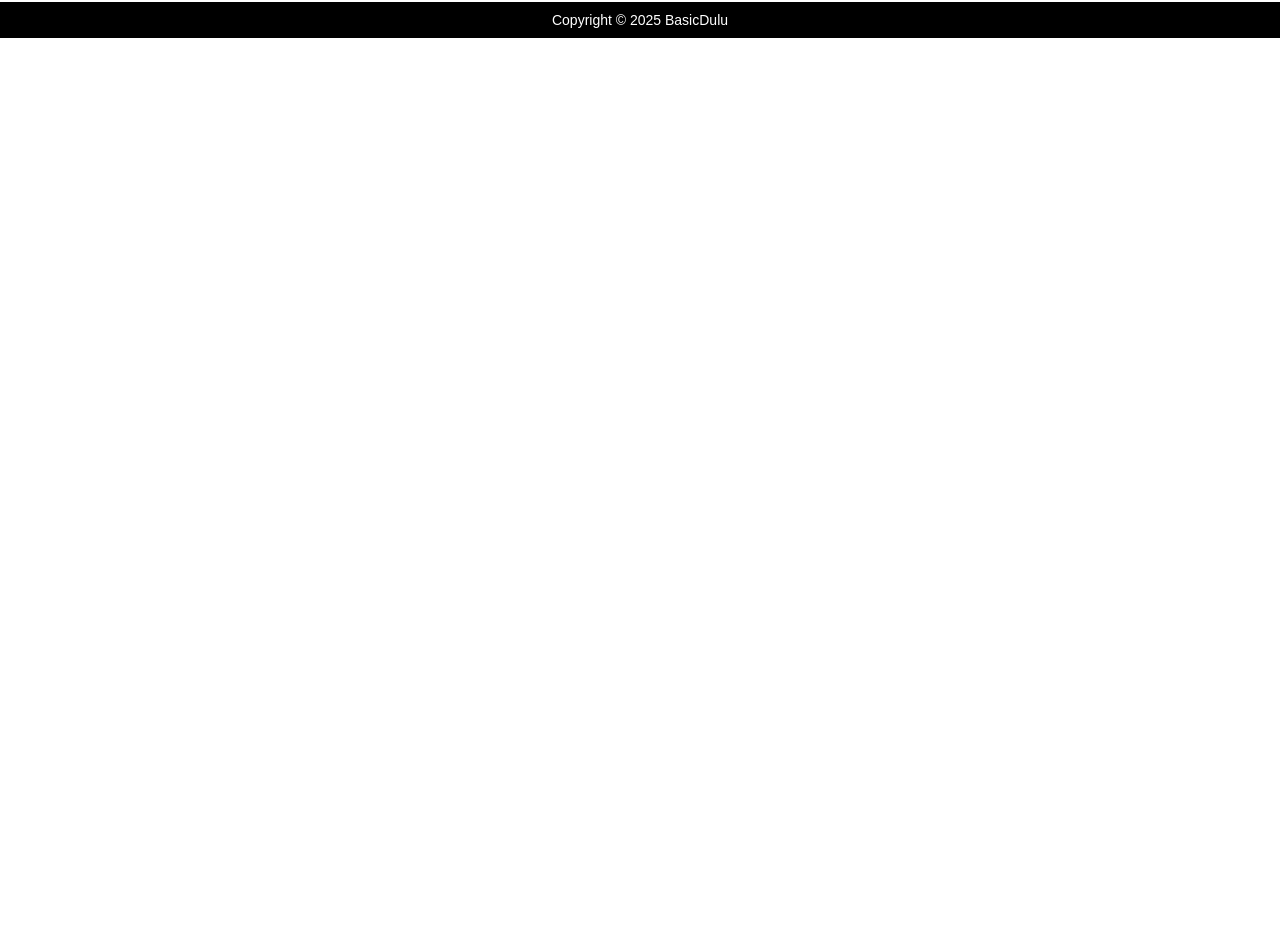
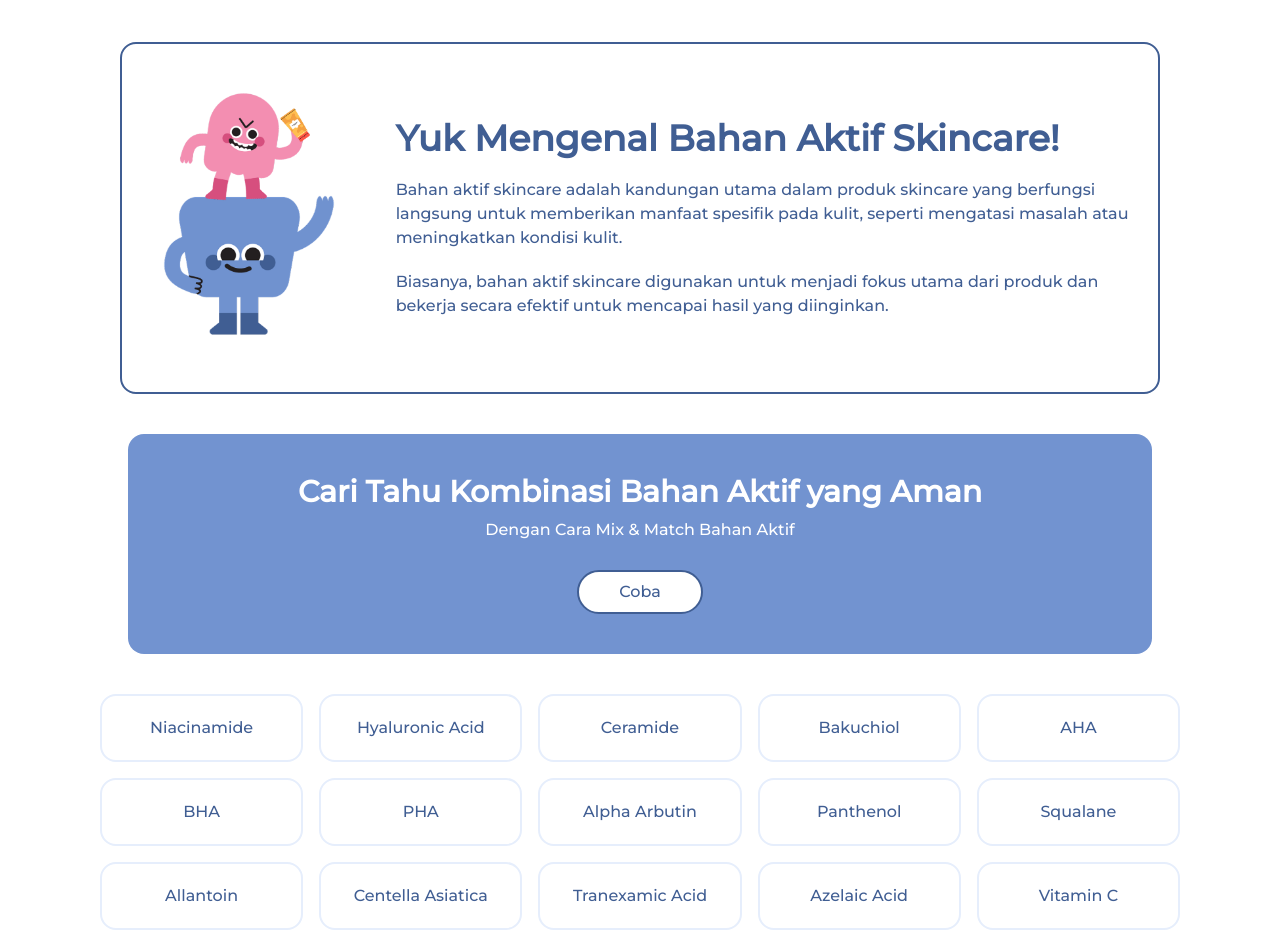
Before and after one commit to putrilauraa/PahamiKulit-FrontEnd, a Next.js app: page /mengenal-bahan-aktif in a window 1280 px wide. Shown: the part 87-1032 px from the top of the page. Before the commit the page ends 800 px from the top, so only its background shows below. Built offline with nearby package versions, Linux system fonts and the light colour scheme; a web font is replaced by a local one.

Commit message:
feat(skincare): Bahan Aktif

```diff
--- /dev/null
+++ b/src/app/detail-bahan-aktif/page.tsx
@@ -0,0 +1,67 @@
+import Navbar from '@/components/Navbar';
+import { Montserrat } from 'next/font/google';
+import { Footer } from '@/components/Footer';
+
+const montserrat = Montserrat({ weight: '500', subsets: ['latin'] });
+
+export default function AboutUs() {
+    return (
+        <>
+        <Navbar/>
+            <h1>Detail Bahan Aktif</h1>
+
+            <div
+                className={`${montserrat.className}`}
+                style={{
+                    color: '#405E93',
+                }}>
+
+                {/* Card Details */}
+                <div className=''>
+
+                    {/* Left Side */}
+                        {/* Ilustrasi */}
+                        <div>
+                            <img>
+                            </img>
+                        </div>
+
+                    {/* Right Side */}
+                    <div>
+                        {/* Title */}
+                        <div>
+                            Niacinamide
+                        </div>
+
+                        {/* Description */}
+                        <div>
+                            <p>
+                                Lorem ipsum dolor sit amet, consectetur adipiscing elit. Pellentesque gravida blandit ex vel eleifend. Donec eros ipsum, sagittis sed nibh sed, placerat laoreet justo. Sed gravida risus sit amet eros feugiat dignissim.
+                            </p>
+                        </div>
+                    </div>
+                </div>
+
+                {/* Manfaat Skincare */}
+
+                    <div>
+
+                    </div>
+
+                {/* Rekomendasi Produk */}
+
+                    <div>
+
+                    </div>
+
+            </div>
+
+            {/* Footer */}
+            <div className="Footer pt-10">
+                                <Footer />
+                            </div>
+
+        </>
+
+    );
+}
--- a/src/app/mengenal-bahan-aktif/page.tsx
+++ b/src/app/mengenal-bahan-aktif/page.tsx
@@ -1,10 +1,36 @@
 import Navbar from '@/components/Navbar';
 import { Montserrat } from 'next/font/google';
 import { Footer } from '@/components/Footer';
+import Link from 'next/link'
 
 const montserrat = Montserrat({ weight: '500', subsets: ['latin'] });
 
 export default function AboutUs() {
+
+    // sample data
+    const listBahanAktif = [
+        {id:1, name:"Niacinamide"},
+        {id:2, name:"Hyaluronic Acid"},
+        {id:3, name:"Ceramide"},
+        {id:4, name:"Bakuchiol"},
+        {id:5, name:"AHA"},
+        {id:6, name:"BHA"},
+        {id:7, name:"PHA"},
+        {id:8, name:"Alpha Arbutin"},
+        {id:9, name:"Panthenol"},
+        {id:10, name:"Squalane"},
+        {id:11, name:"Allantoin"},
+        {id:12, name:"Centella Asiatica"},
+        {id:13, name:"Tranexamic Acid"},
+        {id:14, name:"Azelaic Acid"},
+        {id:15, name:"Vitamin C"},
+        {id:16, name:"Propolis"},
+        {id:17, name:"Glycerin"},
+        {id:18, name:"Aloe Vera"},
+        {id:19, name:"Mugwort"},
+        {id:20, name:"Oat"},
+    ]
+
     return (
         <>
         <Navbar/>
@@ -14,10 +40,91 @@ export default function AboutUs() {
                 className={`${montserrat.className}`}
                 style={{
                     color: '#405E93',
-                }}></div>
+                }}>
+
+                {/* Card 1 */}
+                <div className="mx-4 lg:mx-30 my-10">
+
+                    {/* Border */}
+                    <div className="border-2 rounded-2xl flex items-center justify-center py-5 px-5">
+                    {/* Ilustrasi */}
+                        <div>
+                            <img className="w-120 h-auto"
+                            src="mba-page.png"
+                            alt="Mascot">
+                            </img>
+                        </div>
+                    <div className="ml-10">
+                    {/* Title */}
+                        <div className="font-semibold text-4xl">
+                        Yuk Mengenal Bahan Aktif Skincare!
+                        </div>
+
+                    {/* Description */}
+                        <div>
+                            <p className="py-5">
+                                Bahan aktif skincare adalah kandungan
+                                utama dalam produk skincare yang berfungsi
+                                langsung untuk memberikan manfaat spesifik
+                                pada kulit, seperti mengatasi masalah atau
+                                meningkatkan kondisi kulit.
+                            </p>
+                                Biasanya, bahan aktif skincare digunakan
+                                untuk menjadi fokus utama dari produk dan
+                                bekerja secara efektif untuk mencapai hasil
+                                yang diinginkan.
+                            <p>
+
+                            </p>
+                        </div>
+                    </div>
+                </div>
+
+                </div>
+
+                {/* Card 2 */}
+                <div className="flex items-center justify-center text-center">
+                    <div className="px-30 py-10 rounded-2xl w-5xl mx-30 bg-[#7293D0]">
+                        <div className="font-bold text-3xl text-white">
+                            Cari Tahu Kombinasi Bahan Aktif yang Aman
+                        </div>
+                        <div className="font-medium text-1xl my-2 text-white">
+                            Dengan Cara Mix & Match Bahan Aktif
+                        </div>
+
+                        {/* Button */}
+                        <a href="/" className="">
+                            <button className="border-2 mt-5 py-2 px-10 rounded-3xl bg-white">
+                                Coba
+                            </button>
+                        </a>
+                    </div>
+                </div>
+
+                {/* Bahan Aktif dinamis */}
+                <div className='my-10 mx-4 lg:mx-25'>
+                    <div className='grid grid-cols-1 md:grid-cols-2 lg:grid-cols-5 gap-4'>
+                        {
+                            listBahanAktif.map((bahanAktif)=>{
+                                return(
+                                    <Link
+                                        href={`/bahan-aktif/${bahanAktif.id}`}
+                                        key={bahanAktif.id}
+                                        className='items-center justify-center text-center hover:text-white hover:bg-[#7092CF] border-[#E6EEFC] border-2 p-5 rounded-2xl'
+                                    >
+                                        <div>
+                                            {bahanAktif.name}
+                                        </div>
+                                    </Link>
+                                )
+                            })
+                        }
+                    </div>
+                </div>
+            </div>
 
                 {/* Footer */}
-                <div className="Footer">
+                <div className="Footer pt-10">
                                 <Footer />
                             </div>
 
--- a/src/app/skincare/page.tsx
+++ b/src/app/skincare/page.tsx
@@ -40,6 +40,7 @@ export default function SkinCare() {
                                 <button className="border-[#FFD5E9] border-2 px-4 py-1.5 mt-4 rounded-4xl hover:text-white hover:bg-[#F38EB1]">
                                     Telusuri →
                                 </button>
+
                             </div>
 
                         </div>
@@ -61,9 +62,11 @@ export default function SkinCare() {
                             </p>
 
                             <div className="flex justify-end">
+                                <a href='/mengenal-bahan-aktif'>
                                 <button className="border-[#BDD1F5] border-2 px-4 py-1.5 mt-4 rounded-4xl hover:text-white hover:bg-[#7092CF]">
                                     Telusuri →
                                 </button>
+                                </a>
                             </div>
 
                         </div>
```
Also changed, not shown: public/mba-page.png (added).
